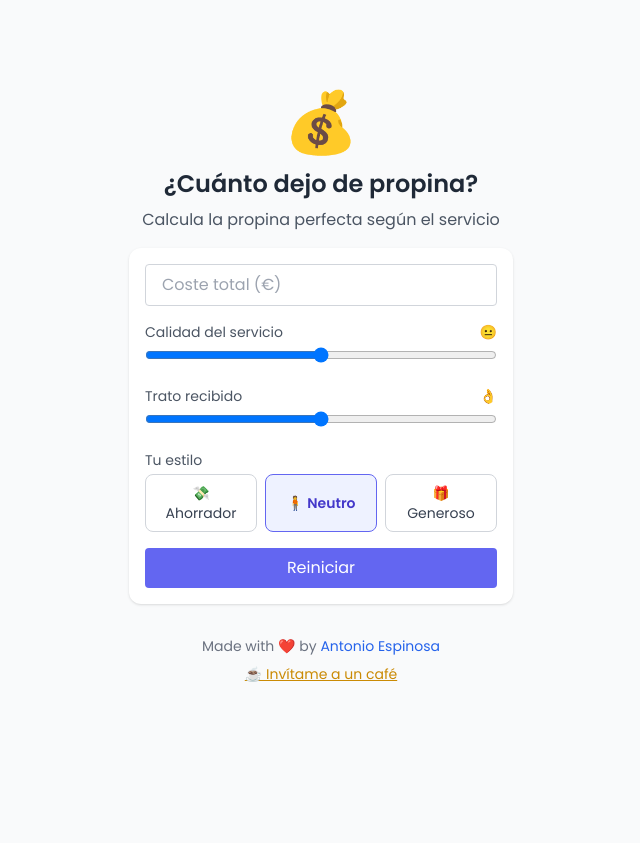
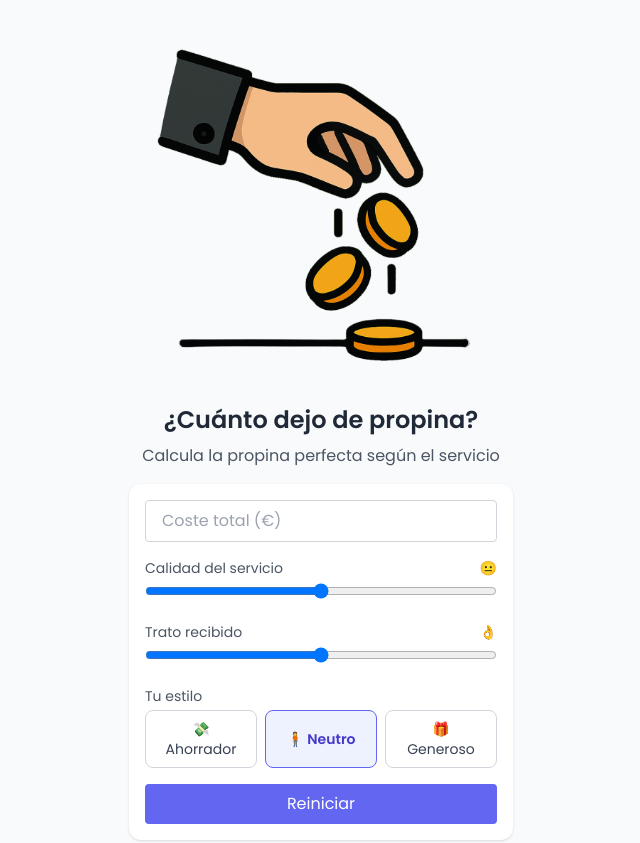
Before and after one commit to AntonioEspinosaMini/cuanto_dejo, a plain HTML site: page index.html in a window 1280 px wide. Shown: the top 843 px of the page, without its empty margins (319-959 px from the left). Before the commit the page ends 800 px from the top, so only its background shows below. Drawn offline with nearby package versions, Linux system fonts and the light colour scheme.

Commit message:
Update index to add img

```diff
--- a/index.html
+++ b/index.html
@@ -26,7 +26,7 @@
 <body class="min-h-screen flex flex-col items-center justify-center bg-gray-50 p-4">
 
   <div class="w-full max-w-sm text-center">
-    <div class="text-6xl mb-2 float">💰</div>
+    <img src="cuanto_dejo.png" alt="Monedas" class="float mb-1">
     <h1 class="text-2xl font-semibold text-gray-800 mb-2">¿Cuánto dejo de propina?</h1>
     <h2 class="text-gray-600 mb-4">Calcula la propina perfecta según el servicio</h2>
 
```
